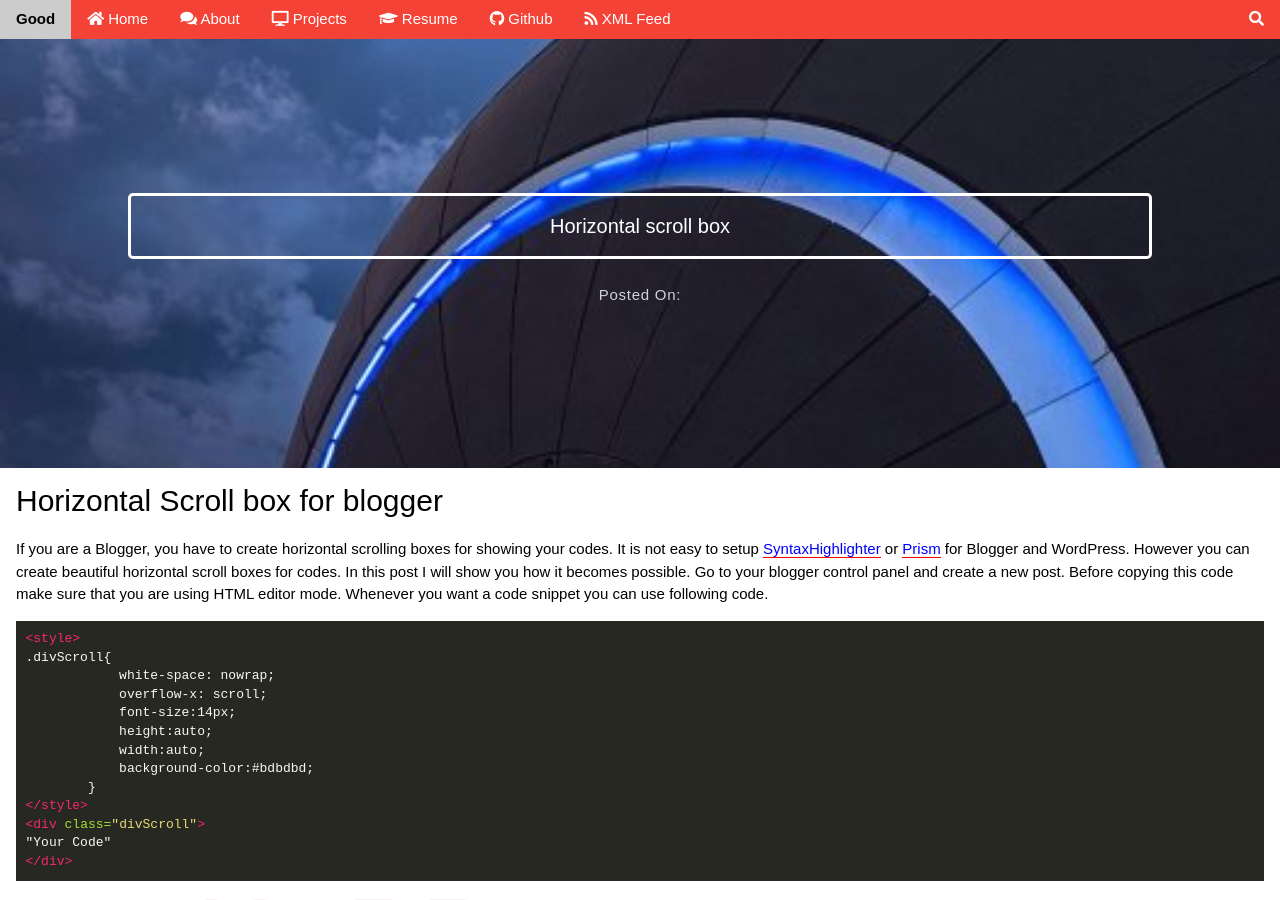
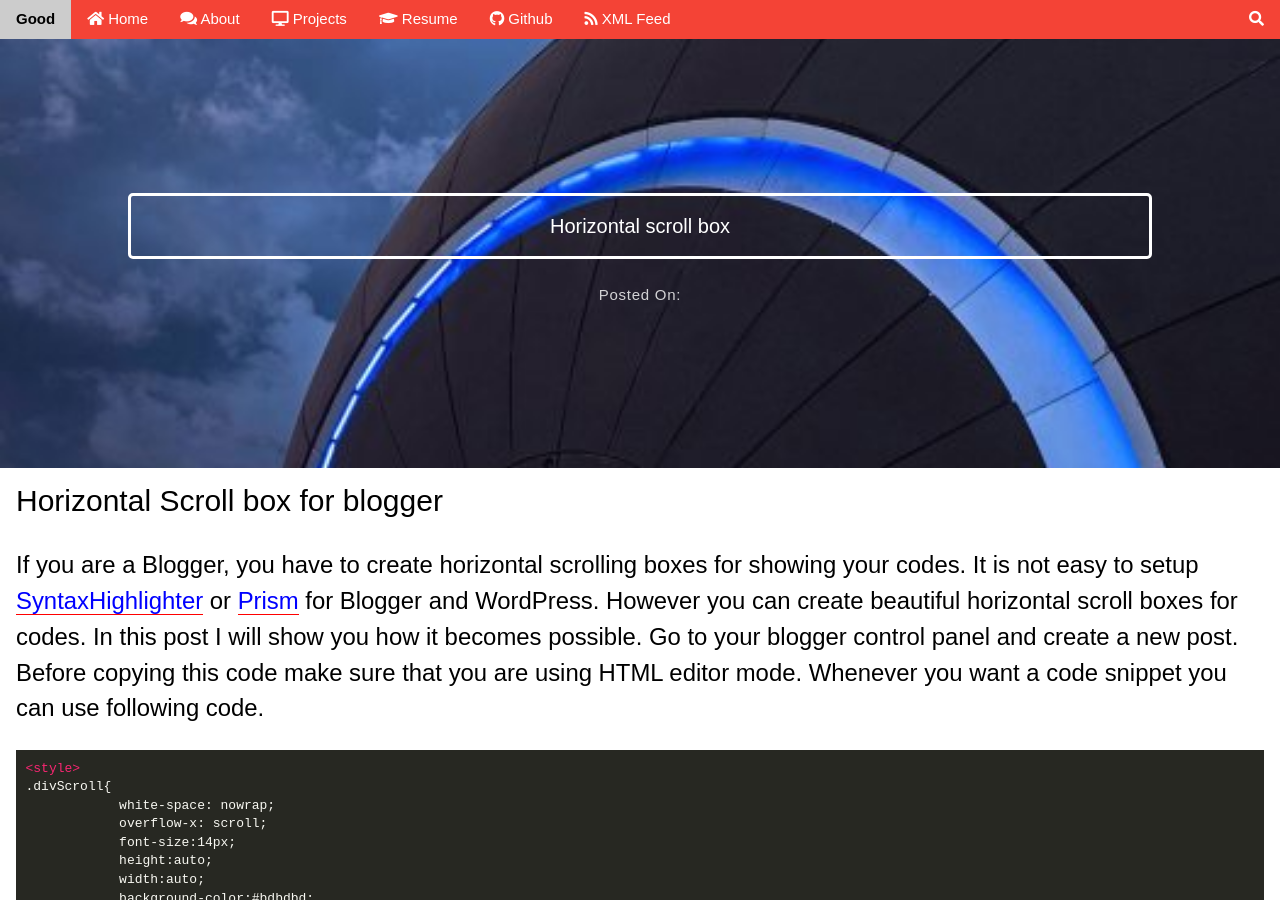
Before and after one commit to chipprogrammers/Good, a Jekyll site: the page built from _posts/2017-06-17-horizontal-scroll-box.md, in a window 1280 px wide and 900 px high. Built offline with Jekyll 4.4.1, drawn with Linux system fonts in a browser that asks for light colours; some web fonts are replaced; comment, search, counter and statistics services are not loaded.

Commit message:
Update post.html

```diff
--- a/_layouts/post.html
+++ b/_layouts/post.html
@@ -7,7 +7,7 @@
 <body>
 {% include navbar.html %}
 {% include parallax.html %}
-<div class="content-wrapper">
+<div class="content-wrapper myFont">
     <div class="content w3-container">
 <article id="myLink">
     {{ content }}
```
